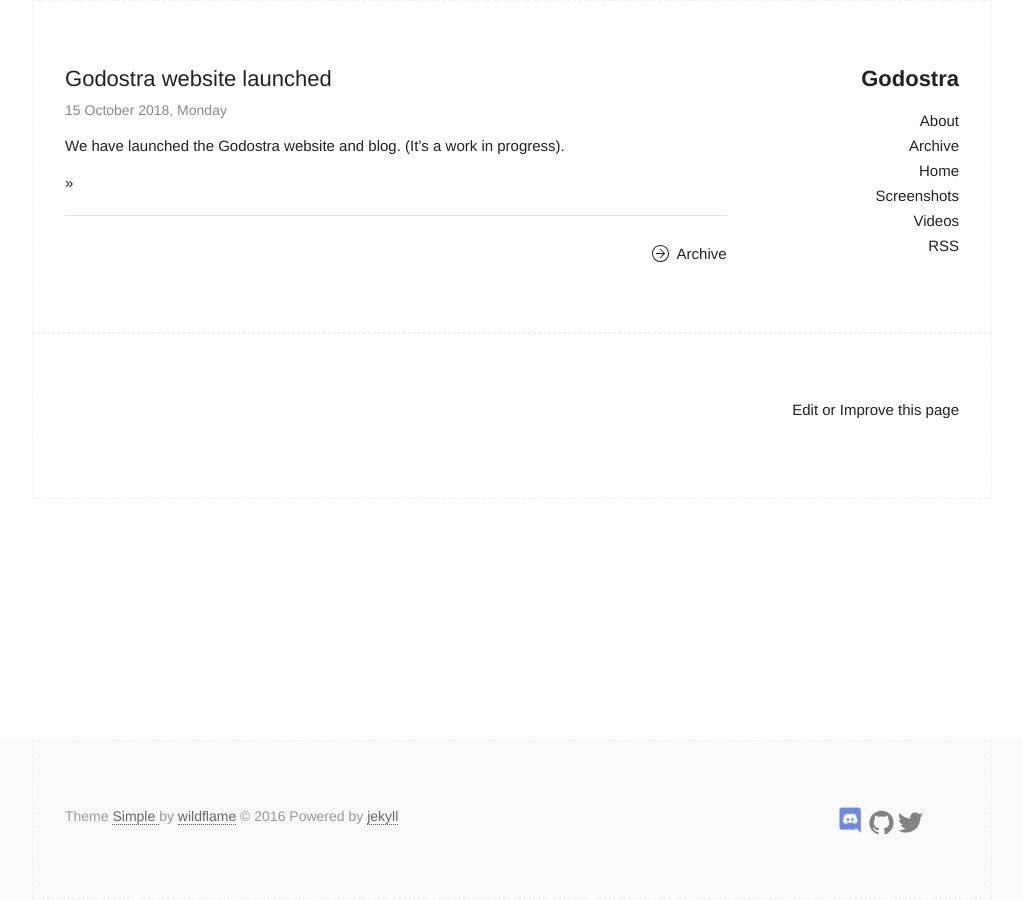
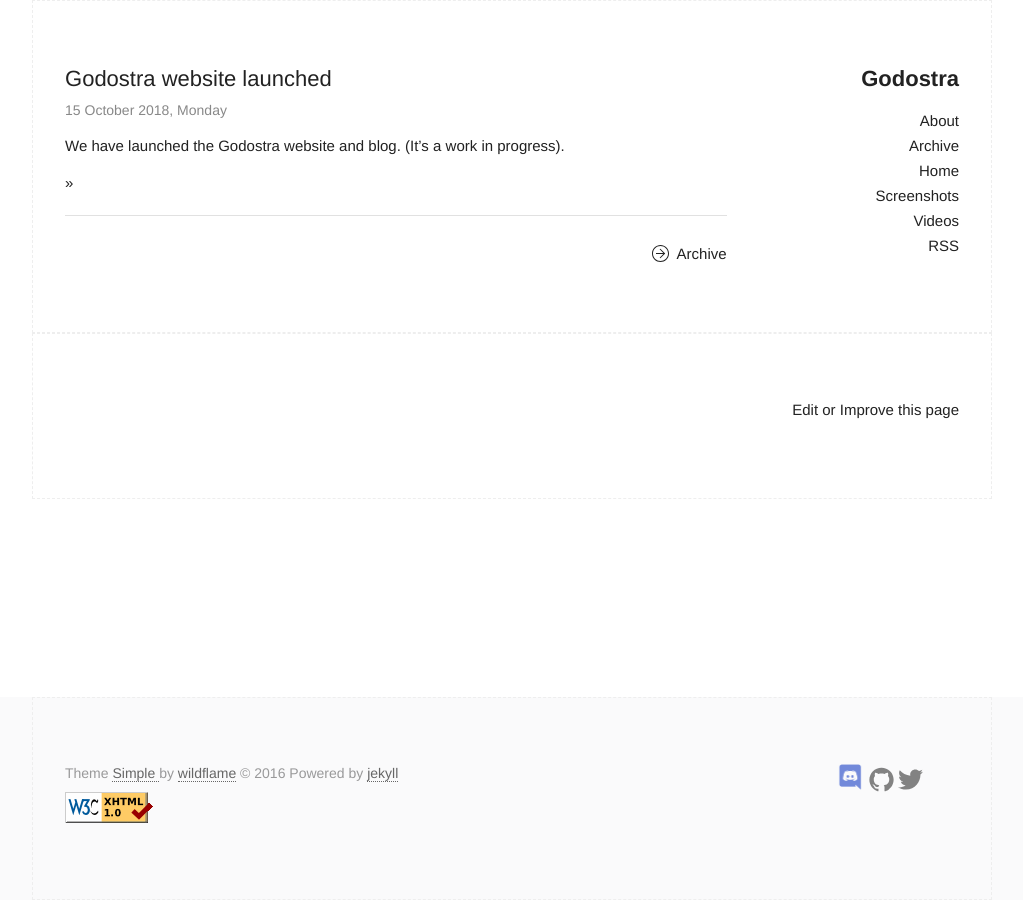
Before and after one commit to Godostra/godostra.github.io, a Jekyll site: the page built from index.html, in a window 1280 px wide. Shown: the whole page, without its empty margins (128-1151 px from the left). Built offline with Jekyll 4.4.1, drawn with Linux system fonts in a browser that asks for light colours.

Commit message:
add w3c validator button
closes #3

```diff
--- a/_includes/footer.html
+++ b/_includes/footer.html
@@ -19,5 +19,10 @@
         {% endif %}
       </section>
     </div>
+    <p>
+      <a href="https://validator.w3.org/check?uri=referer">
+        <img src="/assets/img/valid-xhtml10.png" alt="Valid XHTML 1.0!" height="31" width="88" />
+      </a>
+    </p>
   </div>
 </footer>
```
Also changed, not shown: assets/img/valid-xhtml10.png (added).
